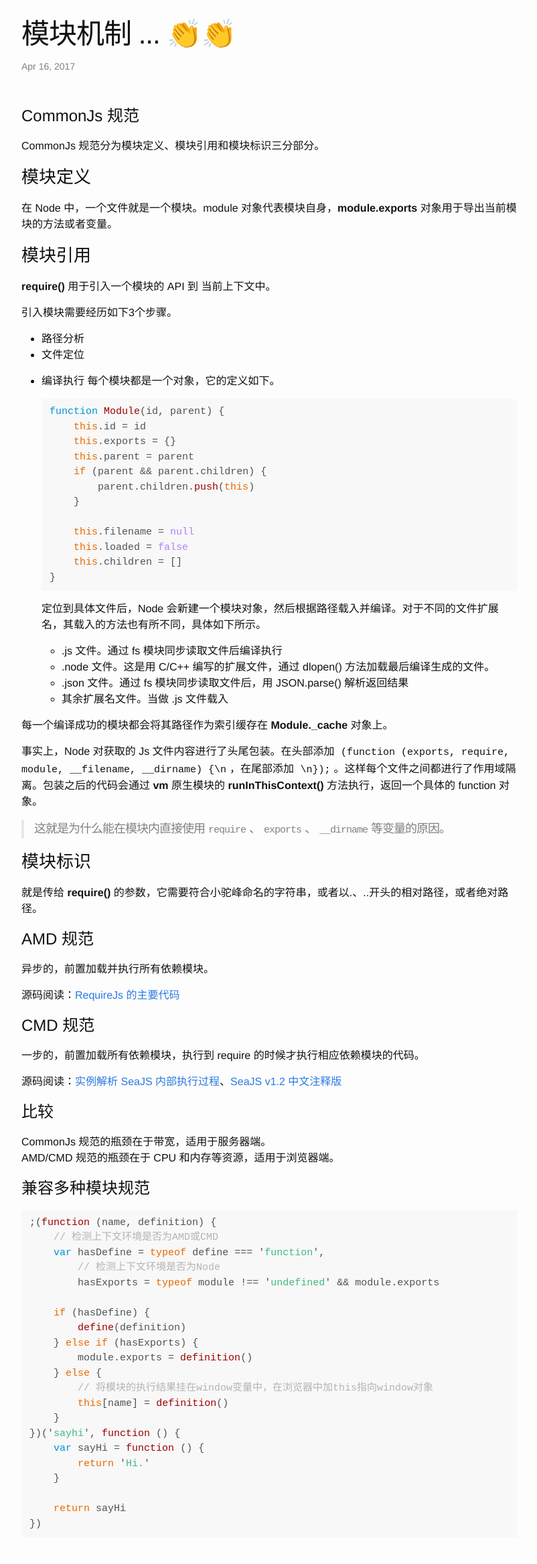
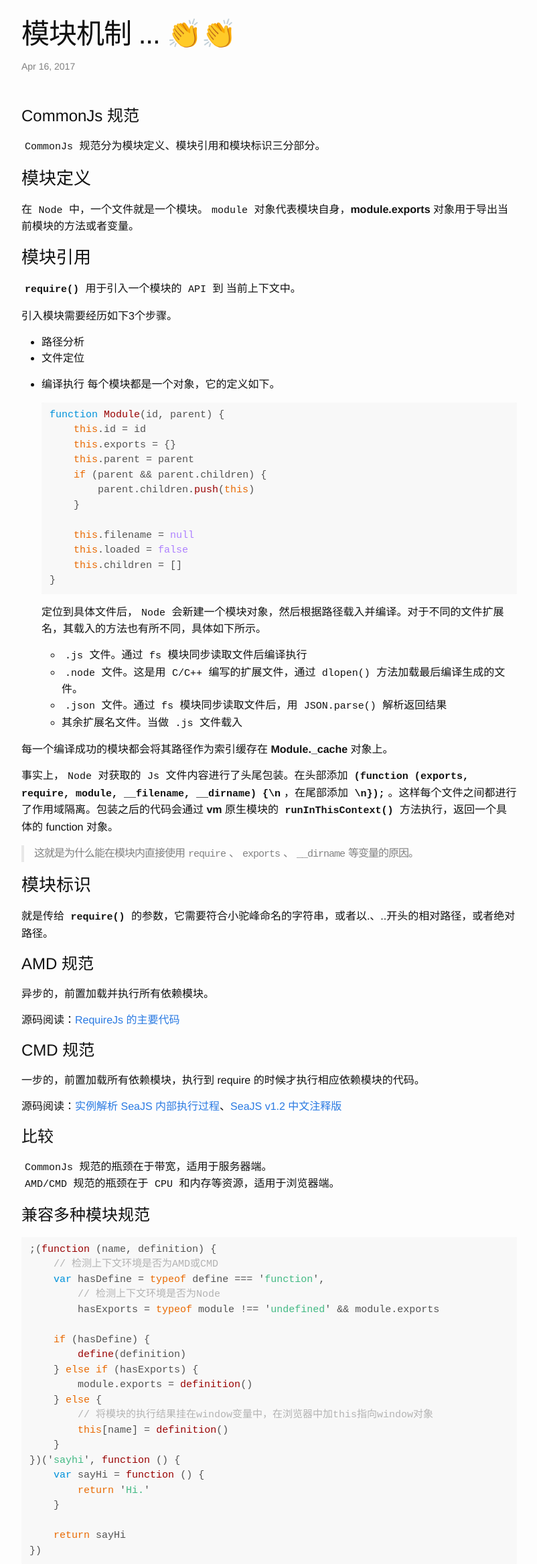
Before and after one commit to eeplover/eplover.github.io, a Jekyll site: the page built from _posts/2017-04-16-module.md, in a window 1280 px wide. Shown: the whole page at 67% size, without its empty margins (238-1040 px from the left). Built offline with Jekyll 4.4.1, drawn with Linux system fonts in a browser that asks for light colours; before the commit the page ends 2295 px from its top, so only the background shows below that.

Commit message:
change style

````diff
--- a/_posts/2017-04-16-module.md
+++ b/_posts/2017-04-16-module.md
@@ -6,13 +6,13 @@ excerpt: 模块机制
 tags: JavaScript
 ---
 # CommonJs 规范
-CommonJs 规范分为模块定义、模块引用和模块标识三分部分。
+`CommonJs` 规范分为模块定义、模块引用和模块标识三分部分。
 
 ### 模块定义
-在 Node 中，一个文件就是一个模块。module 对象代表模块自身，**module.exports** 对象用于导出当前模块的方法或者变量。
+在 `Node` 中，一个文件就是一个模块。`module` 对象代表模块自身，**module.exports** 对象用于导出当前模块的方法或者变量。
 
 ### 模块引用
-**require()** 用于引入一个模块的 API 到 当前上下文中。
+**`require()`** 用于引入一个模块的 `API` 到 当前上下文中。
 
 引入模块需要经历如下3个步骤。
 * 路径分析
@@ -36,20 +36,20 @@ CommonJs 规范分为模块定义、模块引用和模块标识三分部分。
   }
   ```
 
-  定位到具体文件后，Node 会新建一个模块对象，然后根据路径载入并编译。对于不同的文件扩展名，其载入的方法也有所不同，具体如下所示。
-  * .js 文件。通过 fs 模块同步读取文件后编译执行
-  * .node 文件。这是用 C/C++ 编写的扩展文件，通过 dlopen() 方法加载最后编译生成的文件。
-  * .json 文件。通过 fs 模块同步读取文件后，用 JSON.parse() 解析返回结果
-  * 其余扩展名文件。当做 .js 文件载入
+  定位到具体文件后，`Node` 会新建一个模块对象，然后根据路径载入并编译。对于不同的文件扩展名，其载入的方法也有所不同，具体如下所示。
+  * `.js` 文件。通过 `fs` 模块同步读取文件后编译执行
+  * `.node` 文件。这是用 `C/C++` 编写的扩展文件，通过 `dlopen()` 方法加载最后编译生成的文件。
+  * `.json` 文件。通过 `fs` 模块同步读取文件后，用 `JSON.parse()` 解析返回结果
+  * 其余扩展名文件。当做 `.js` 文件载入
 
 每一个编译成功的模块都会将其路径作为索引缓存在 **Module._cache** 对象上。
 
-事实上，Node 对获取的 Js 文件内容进行了头尾包装。在头部添加 `(function (exports, require, module, __filename, __dirname) {\n`，在尾部添加 `\n});`。这样每个文件之间都进行了作用域隔离。包装之后的代码会通过 **vm** 原生模块的 **runInThisContext()** 方法执行，返回一个具体的 function 对象。
+事实上，`Node` 对获取的 `Js` 文件内容进行了头尾包装。在头部添加 **`(function (exports, require, module, __filename, __dirname) {\n`**，在尾部添加 **`\n});`**。这样每个文件之间都进行了作用域隔离。包装之后的代码会通过 **vm** 原生模块的 **`runInThisContext()`** 方法执行，返回一个具体的 function 对象。
 
 > 这就是为什么能在模块内直接使用`require`、`exports`、`__dirname`等变量的原因。
 
 ### 模块标识
-就是传给 **require()** 的参数，它需要符合小驼峰命名的字符串，或者以.、..开头的相对路径，或者绝对路径。
+就是传给 **`require()`** 的参数，它需要符合小驼峰命名的字符串，或者以.、..开头的相对路径，或者绝对路径。
 
 
 # AMD 规范
@@ -63,8 +63,8 @@ CommonJs 规范分为模块定义、模块引用和模块标识三分部分。
 源码阅读：[实例解析 SeaJS 内部执行过程](https://github.com/seajs/seajs/issues/308)、[SeaJS v1.2 中文注释版](https://github.com/seajs/seajs/issues/305)
 
 # 比较
-CommonJs 规范的瓶颈在于带宽，适用于服务器端。
-AMD/CMD 规范的瓶颈在于 CPU 和内存等资源，适用于浏览器端。
+`CommonJs` 规范的瓶颈在于带宽，适用于服务器端。
+`AMD/CMD` 规范的瓶颈在于 `CPU` 和内存等资源，适用于浏览器端。
 
 # 兼容多种模块规范
 
--- a/_sass/_base.scss
+++ b/_sass/_base.scss
@@ -116,9 +116,7 @@ blockquote {
     color: $grey-color;
     border-left: 4px solid $grey-color-light;
     padding-left: $spacing-unit / 2;
-    font-size: 18px;
     letter-spacing: -1px;
-    // font-style: italic;
 
     > :last-child {
         margin-bottom: 0;
````
